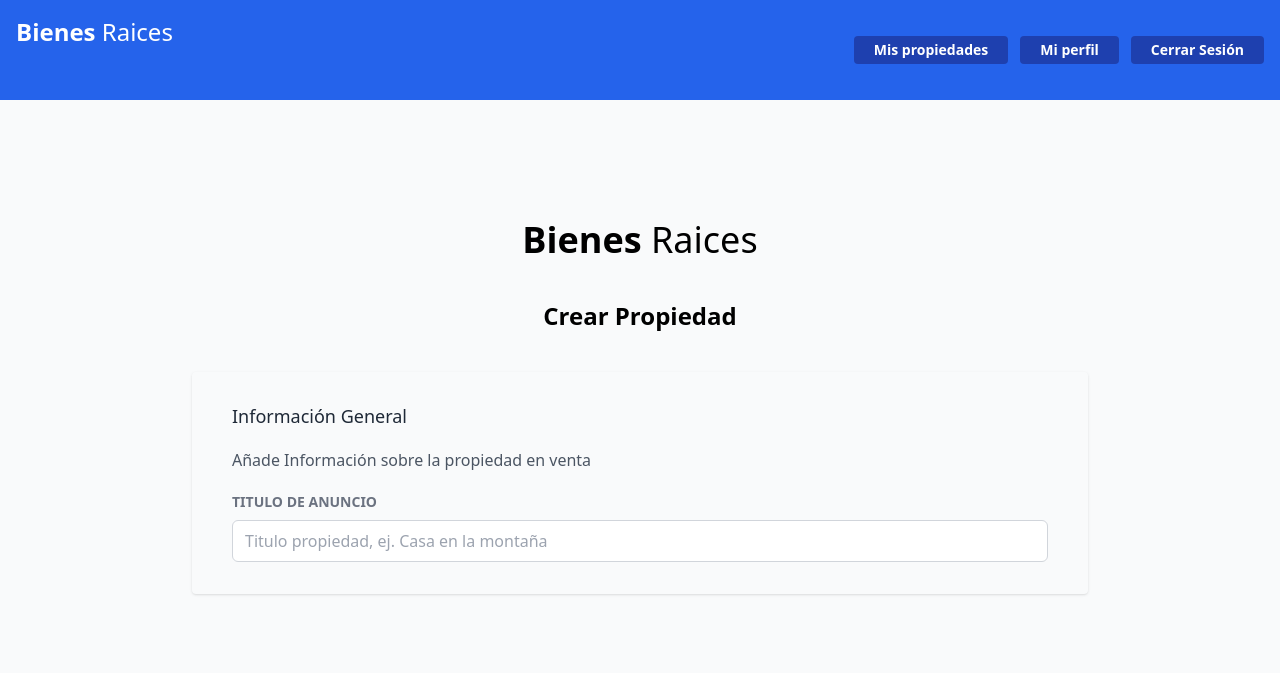
After one commit to ivanromeroo11/back-and-front-property-sales-page, a Node server app: page /propiedades/crear in a window 1280 px wide. The commit adds this page. Shown: the top 673 px of the page. Run offline with Node 20, Linux system fonts and the light colour scheme; some libraries are stand-ins or nearby versions.

Commit message:
creation and registration of properties for sale, starting

```diff
--- a/controllers/propiedadController.js
+++ b/controllers/propiedadController.js
@@ -9,6 +9,16 @@ const admin = (req, res) => {
     });
 }
 
+// Formulario para crear una propiedad
+
+const crear = (req, res) => {
+    res.render('propiedades/crear',{
+        pagina: 'Crear Propiedad',
+        barra: true,
+    });
+}
+
 export{
-    admin
+    admin,
+    crear,
 }
--- a/routes/propiedadesRoutes.js
+++ b/routes/propiedadesRoutes.js
@@ -1,5 +1,5 @@
 import express from 'express'
-import { admin } from '../controllers/propiedadController.js';
+import { admin, crear } from '../controllers/propiedadController.js';
 
 
 
@@ -7,6 +7,7 @@ const router = express.Router();
 
 
 router.get('/mis-propiedades', admin)
+router.get('/propiedades/crear', crear)
 
 
 
--- /dev/null
+++ b/views/propiedades/crear.pug
@@ -0,0 +1,20 @@
+extends ../layout/index
+
+block contenido
+
+    .py-10
+        h1.text-4xl.my-10.font-extrabold.text-center Bienes
+          span.font-normal Raices
+        h2.text-center.text-2xl.font-extrabold= pagina
+
+
+        div(class="gb-white shadow py-8 px-4 rounded mx-auto max-w-4xl my-10 md:px-10")
+
+            form.space-y-8
+                div.space-y-5
+                    h3.text-lg.leading-6.font-medium.text-gray-800  Información General
+                    p.text-gray-600 Añade Información sobre la propiedad en venta
+
+                    div
+                        label.block.text-sm.uppercase.text-gray-500.mb-2.font-bold(for="titulo") Titulo de anuncio
+                        input#titulo.w-full.px-3.py-2.border.border-gray-300.rounded-md.placeholder-gray-400(placeholder="Titulo propiedad, ej. Casa en la montaña" type="text" name="titulo")
```
Also changed, not shown: public/css/app.css.
